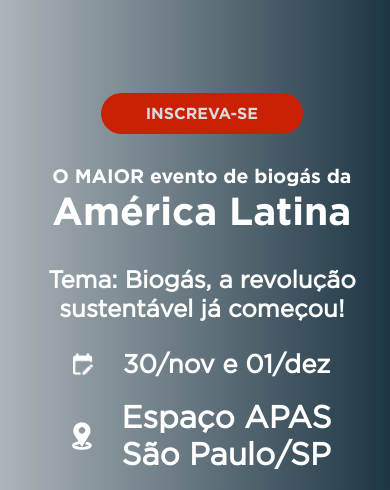
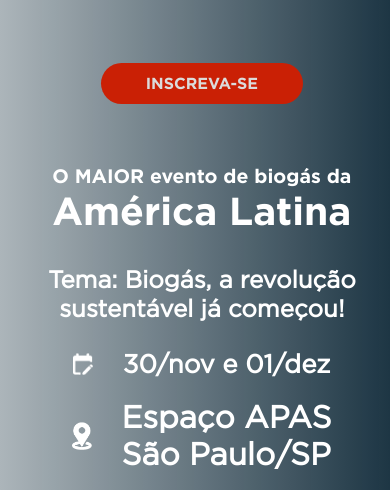
Before and after one commit to joilsonlira/forum_biogas, a plain HTML site: page index.html in a window 390 px wide. Shown: the part 319-809 px from the top of the page. Drawn offline with Linux system fonts and the light colour scheme; files whose address does not match are found by name.

Commit message:
UPDATE: ajustes na diagramação do seção logo_start

```diff
--- a/styles/media.css
+++ b/styles/media.css
@@ -98,9 +98,9 @@
     .inscrevase_container{
         width: 100%;
         justify-content: center;
-        row-gap: 30px;
+        /* row-gap: 30px; */
         flex-wrap: wrap;
-        margin-top: 30px;
+        margin-bottom: 30px;
     }
     .inscrevase_container button{
         width: 100%;
@@ -115,6 +115,7 @@
         width: 50%;
         margin-bottom: var(--standart-padding-margin);
     }
+
     .information{
         padding: 0 5%;
     }
```
